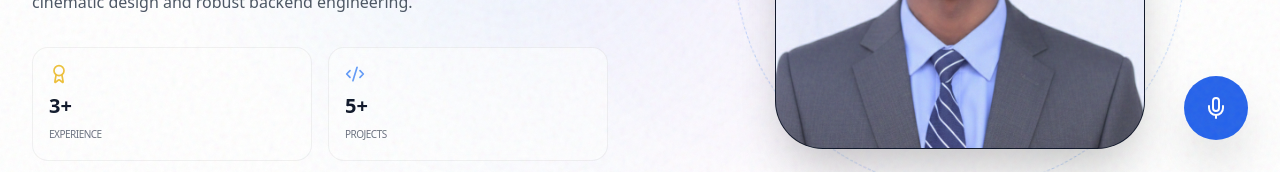
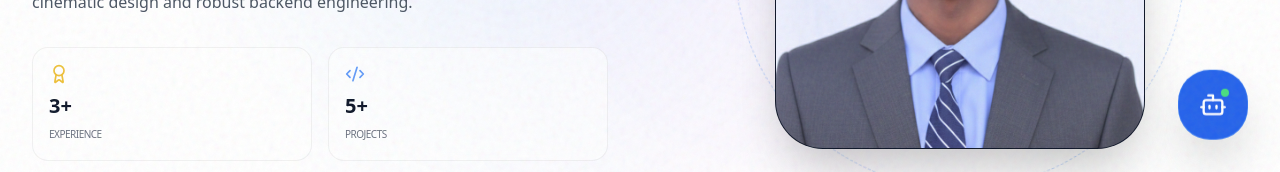
Before and after one commit to witfab-dev/witbro-portfolio, a React (Vite) app: page / in a window 1280 px wide. Both pictures are taken after a click on the button 1215 px from the left and 412 px from the top of the page. Shown: the part 628-800 px from the top of the page. Built offline with nearby package versions, Linux system fonts and the light colour scheme.

Commit message:
icon changes

```diff
--- a/src/App.jsx
+++ b/src/App.jsx
@@ -3,17 +3,18 @@ import { motion, AnimatePresence } from 'framer-motion';
 import { ThemeProvider } from './contexts/ThemeContext';
 import { LanguageProvider } from './contexts/LanguageContext';
 
-// Layout & UI
+// Layout & UI Components
 import Header from './components/layout/Header';
 import Footer from './components/layout/Footer';
 import VoiceAssistant from './components/ui/VoiceAssistant';
 
+// Icons
 import {
   Loader2, CheckCircle2, Sparkles, Database,
-  Code2, Zap, Mic, ShieldCheck, Target, Terminal
+  Code2, Zap, Bot, ShieldCheck, Target
 } from 'lucide-react';
 
-// Lazy load sections for performance
+// Lazy load sections for optimized performance
 const Hero = lazy(() => import('./components/sections/Hero'));
 const About = lazy(() => import('./components/sections/About'));
 const Projects = lazy(() => import('./components/sections/Projects'));
@@ -22,7 +23,7 @@ const Experience = lazy(() => import('./components/sections/Experience'));
 const NewsFeed = lazy(() => import('./components/sections/NewsFeed'));
 const Contact = lazy(() => import('./components/sections/Contact'));
 
-// Profile Image Configuration
+// Profile asset configuration
 const profileImage = '/wit.png';
 
 const LoadingScreen = ({ onFinished }) => {
@@ -97,14 +98,15 @@ const LoadingScreen = ({ onFinished }) => {
 
       <div className="relative z-10 w-full max-w-lg px-8">
         <div className="relative p-10 border border-blue-500/10 bg-slate-900/30 backdrop-blur-xl rounded-3xl overflow-hidden shadow-[0_0_80px_-15px_rgba(59,130,246,0.2)]">
+
           <motion.div
             animate={{ top: ["0%", "100%", "0%"] }}
             transition={{ duration: 5, repeat: Infinity, ease: "linear" }}
             className="absolute left-0 right-0 h-[1px] bg-gradient-to-r from-transparent via-blue-500/40 to-transparent z-20"
           />
 
-          <div className="absolute top-0 left-0 w-8 h-8 border-t-2 border-l-2 border-blue-500 rounded-tl-2xl" />
-          <div className="absolute bottom-0 right-0 w-8 h-8 border-b-2 border-r-2 border-blue-500 rounded-br-2xl" />
+          <div className="absolute top-0 left-0 w-8 h-8 border-t-2 border-l-2 border-blue-500 rounded-tl-2xl shadow-[0_0_10px_#3b82f640]" />
+          <div className="absolute bottom-0 right-0 w-8 h-8 border-b-2 border-r-2 border-blue-500 rounded-br-2xl shadow-[0_0_10px_#3b82f640]" />
 
           <div className="flex items-center gap-4 mb-10 border-b border-white/5 pb-6">
             <div className="relative w-20 h-20 rounded-xl overflow-hidden border border-white/10 p-1 bg-slate-950">
@@ -212,16 +214,34 @@ function App() {
 
               <Footer />
 
+              {/* Floating Robot Trigger */}
               {!showVoiceAssistant && (
                 <motion.button
                   layoutId="assistant-btn"
-                  initial={{ scale: 0 }}
-                  animate={{ scale: 1 }}
-                  whileHover={{ scale: 1.1, boxShadow: "0 0 20px rgba(59, 130, 246, 0.4)" }}
+                  initial={{ scale: 0, rotate: -20 }}
+                  animate={{
+                    scale: 1,
+                    rotate: 0,
+                    y: [0, -8, 0]
+                  }}
+                  transition={{
+                    y: { duration: 3, repeat: Infinity, ease: "easeInOut" },
+                    duration: 0.5
+                  }}
+                  whileHover={{
+                    scale: 1.1,
+                    boxShadow: "0 0 30px rgba(59, 130, 246, 0.5)",
+                    rotate: 5
+                  }}
+                  whileTap={{ scale: 0.9 }}
                   onClick={() => setShowVoiceAssistant(true)}
-                  className="fixed bottom-8 right-8 p-5 bg-blue-600 text-white rounded-[2rem] shadow-2xl z-40"
+                  className="fixed bottom-8 right-8 p-5 bg-blue-600 text-white rounded-[2rem] shadow-2xl z-40 border border-blue-400/30 group"
                 >
-                  <Mic size={24} />
+                  <div className="relative">
+                    <Bot size={28} className="relative z-10" />
+                    <span className="absolute inset-0 rounded-full bg-white animate-ping opacity-20 scale-150" />
+                    <div className="absolute -top-1 -right-1 w-3 h-3 bg-green-400 rounded-full border-2 border-blue-600" />
+                  </div>
                 </motion.button>
               )}
             </motion.div>
```
